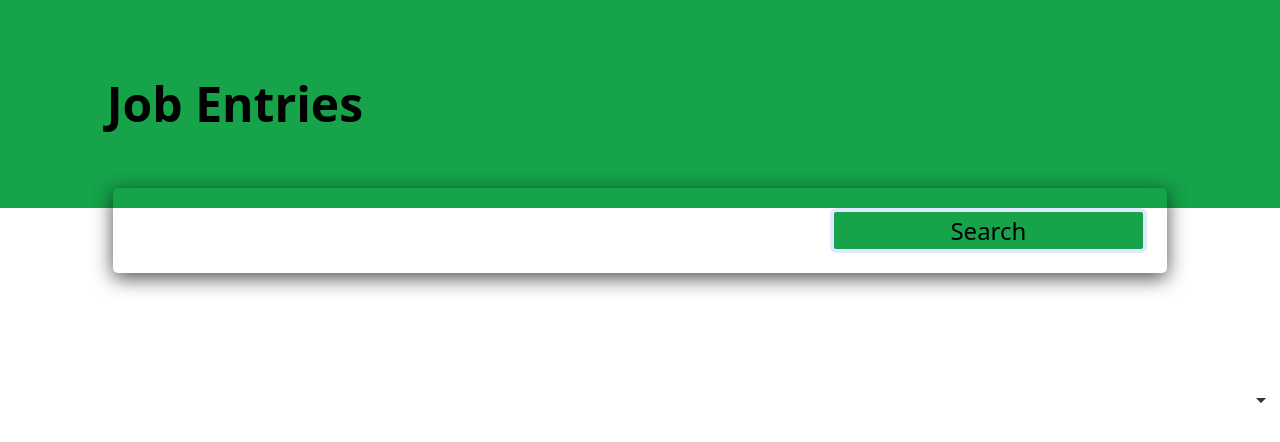
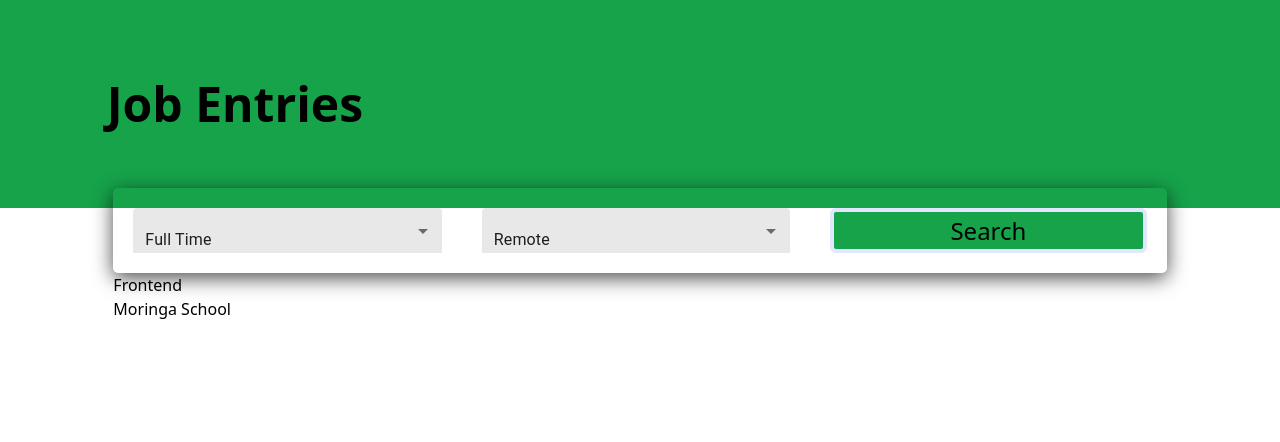
Before and after one commit to alemba-21/poverty-line, a React (Create React App) app in the folder frontend/: page /Jobs in a window 1280 px wide. Shown: the top 442 px of the page. Built offline with nearby package versions, Linux system fonts and the light colour scheme.

Commit message:
adding testing data for testing the functionality on the job view page

```diff
--- /dev/null
+++ b/frontend/src/TestingData.js
@@ -0,0 +1,35 @@
+export default [
+    {
+      id: 1,
+      postedOn: new Date(),
+      title: "Frontend Developer",
+      type: "Full time",
+      location: "Remote",
+      companyName: "Google",
+      companyUrl: "Google.com",
+      skills: ["Javascript", "React.js", "Node.js"],
+      link: "https://google.com/careers",
+    },
+    {
+      id: 2,
+      postedOn: new Date(),
+      title: "Backend Developer",
+      type: "Part time",
+      location: "Office",
+      companyName: "Yahoo",
+      companyUrl: "Yahoo.com",
+      skills: ["Angular", "Node.js"],
+      link: "https://yahoo.com/jobs",
+    },
+    {
+      id: 3,
+      postedOn: new Date(),
+      title: "Mobile dev",
+      type: "Contract",
+      location: "Remote",
+      companyName: "Facebook",
+      companyUrl: "https://facebook.com",
+      skills: ["flutter"],
+      link: "https://facebook.com/careers",
+    },
+  ];
--- /dev/null
+++ b/frontend/src/components/Job/JobCard.js
@@ -0,0 +1,18 @@
+import React from 'react'
+import {Box, Grid, Button } from '@material-ui/core';
+
+const JobCard = () => {
+  return (
+    <Box>
+        <Grid container>
+            <Grid item xs>
+                <h5>Frontend</h5>
+                <p>Moringa School</p>
+            </Grid>
+        </Grid>
+    </Box>
+
+  )
+}
+
+export default JobCard
--- a/frontend/src/components/Job/SearchBar.jsx
+++ b/frontend/src/components/Job/SearchBar.js
@@ -1,4 +1,5 @@
 import React from 'react'
+import JobCard from './JobCard';
 import {Box, Grid, Button, Select, MenuItem, makeStyles } from '@material-ui/core';
 
 const useStyles = makeStyles({
@@ -21,19 +22,23 @@ const SearchBar = () => {
     <Grid container class="flex justify-center p-2 -mt-7">
       <Grid item xs={10}>
         <Box className={classes.wrapper}>
-          <Select class = "text-white" disableUnderline variant='filled'>
-            <MenuItem value="Full Time" selected>Full Time</MenuItem>
+          <Select disableUnderline variant='filled' defaultValue="Full Time">
+            <MenuItem value="Full Time">Full Time</MenuItem>
             <MenuItem value="Part Time">Part Time</MenuItem>
             <MenuItem value= "Contract">Contract</MenuItem>
           </Select>
-          <Select class = "text-white" disableUnderline variant='filled'>
-            <MenuItem value="Remote" selected >Remote</MenuItem>
+          <Select disableUnderline variant='filled' defaultValue="Remote">
+            <MenuItem value="Remote" >Remote</MenuItem>
             <MenuItem value="HyBrid">Hybrid</MenuItem>
           </Select>
           <Button variant='contained' class="normal-case text-2xl border-4 border-indigo-100/100 text-black" >Search</Button>
         </Box>
+
+        <JobCard/>
+
       </Grid>
     </Grid>
+
   )
 }
 
```
